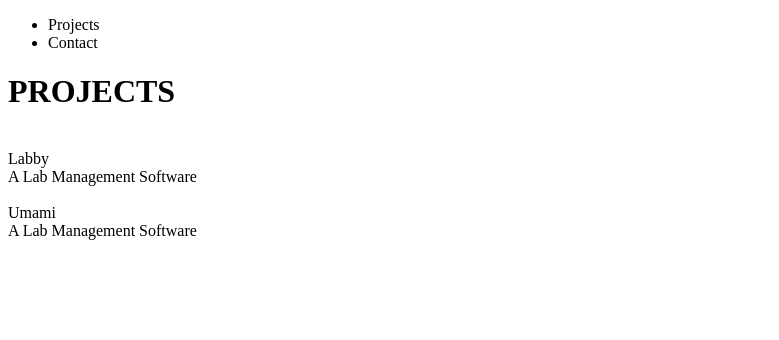
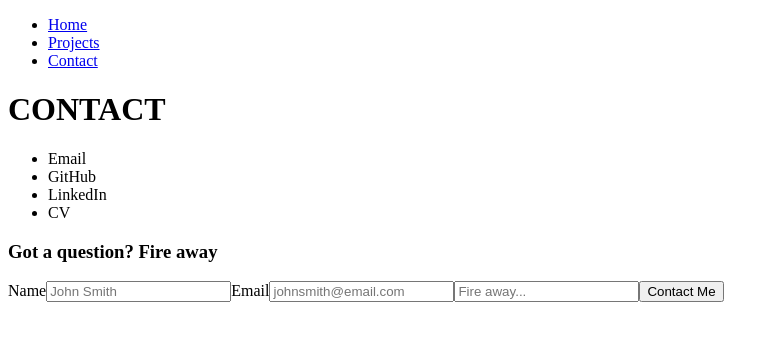
Before and after one commit to annabrisland/react-portfolio, a React (Vite) app in the folder webapp/: page /contact in a window 1280 px wide. Shown: the top 340 px of the page, without its empty margins (0-779 px from the left). Built offline with nearby package versions, Linux system fonts and the light colour scheme.

Commit message:
Defines routes to render different pages

```diff
--- a/webapp/package.json
+++ b/webapp/package.json
@@ -11,7 +11,8 @@
   },
   "dependencies": {
     "react": "^18.2.0",
-    "react-dom": "^18.2.0"
+    "react-dom": "^18.2.0",
+    "react-router-dom": "^6.21.1"
   },
   "devDependencies": {
     "@types/react": "^18.2.15",
--- a/webapp/src/components/NavBar.jsx
+++ b/webapp/src/components/NavBar.jsx
@@ -1,13 +1,17 @@
 import React from "react";
+import { NavLink } from "react-router-dom";
 
 function NavBar() {
   return (
     <ul>
       <li>
-                Projects
+        <NavLink to="/">Home</NavLink>
       </li>
       <li>
-                Contact
+        <NavLink to="/projects">Projects</NavLink>
+      </li>
+      <li>
+        <NavLink to="/contact">Contact</NavLink>
       </li>
     </ul>
   );
--- a/webapp/src/components/PortfolioContainer.jsx
+++ b/webapp/src/components/PortfolioContainer.jsx
@@ -1,4 +1,5 @@
 import React from "react";
+import { BrowserRouter as Router, Route, Routes } from 'react-router-dom'
 import NavBar from "./NavBar";
 import Home from "./pages/Home";
 import Contact from "./pages/Contact";
@@ -6,11 +7,16 @@ import Projects from "./pages/Projects"
 
 function PortfolioContainer() {
   return (
-    <div>
+    <Router>
       {/* Render Navbar component */}
       <NavBar />
-      <Projects />
-    </div>
+      {/* Define routes to render different pages */}
+      <Routes>
+        <Route path="/" element={<Home/>} />
+        <Route path="/projects" element={<Projects/>} />
+        <Route path="/contact" element={<Contact/>} />
+      </Routes>
+    </Router>
   );
 }
 
```
Also changed, not shown: 1 other file (tests, documents, lock files or other folders). Lines whose indentation alone changed are shown as unchanged.
